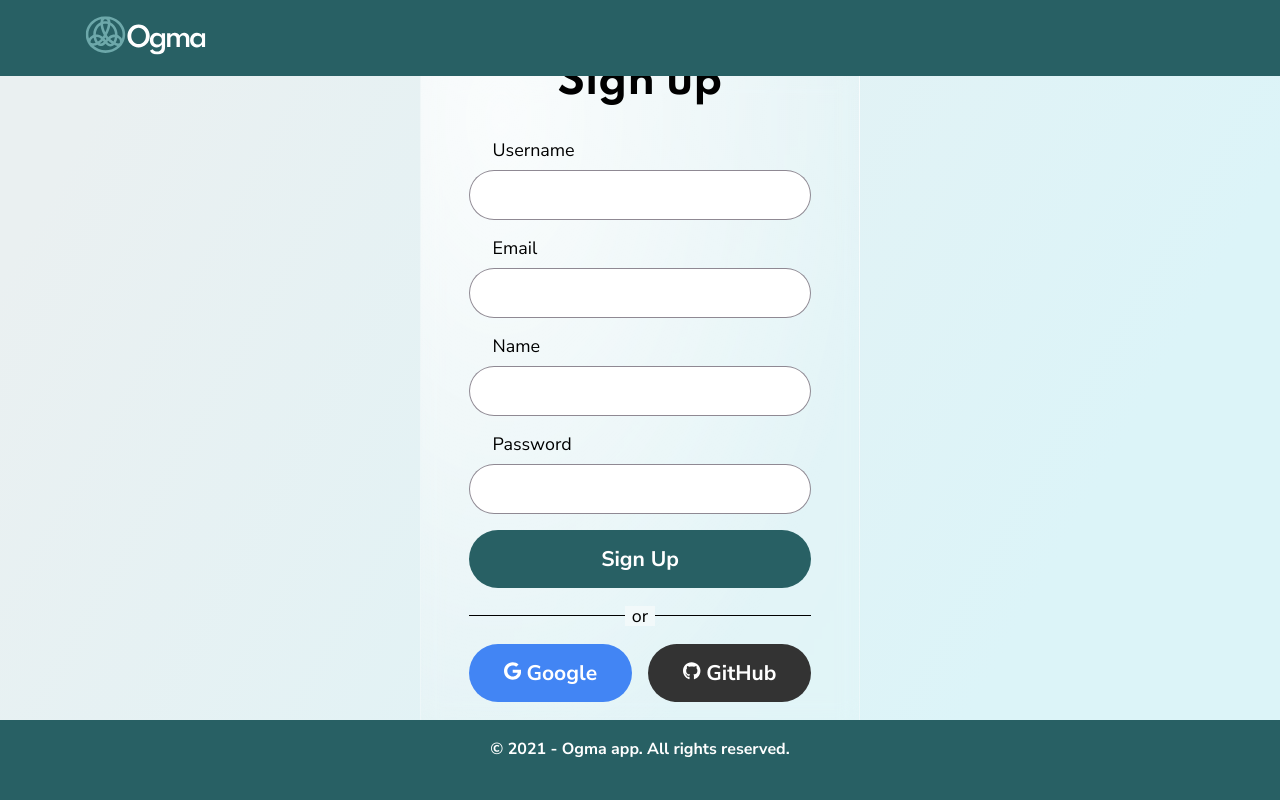
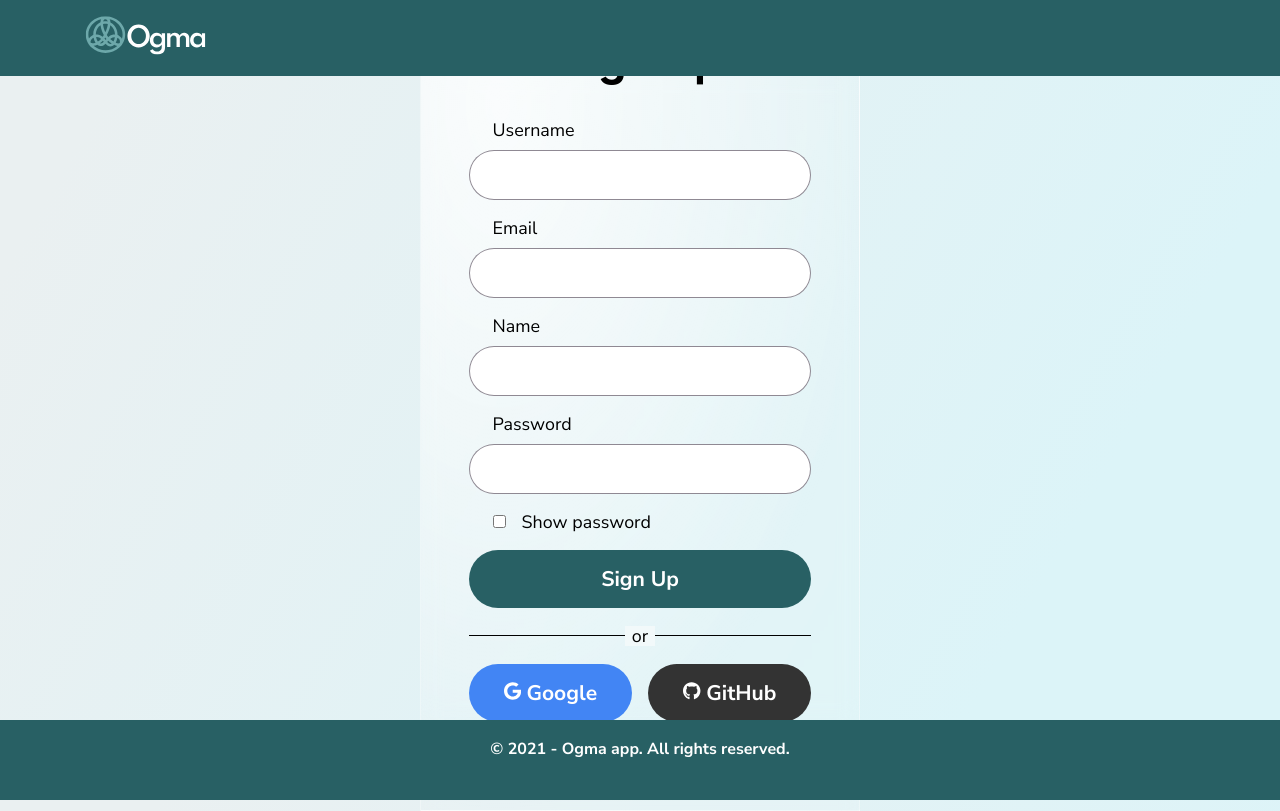
Before and after one commit to OgmaCapStone/ogma-client, a Next.js app: page /signup in a window 1280 px wide. Built offline with nearby package versions, Linux system fonts and the light colour scheme; no server answers.

Commit message:
➕ ADD: Show password option. Added a checkbox to display password on its current input.

```diff
--- a/pages/signup.js
+++ b/pages/signup.js
@@ -106,6 +106,22 @@ function signup() {
               required
             />
           </div>
+          <div className={styles.login__group_inline}>
+            <input
+              className={styles.login__checkbox}
+              id="showPassword"
+              name="showPassword"
+              type="checkbox"
+              onChange={(e) => {
+                if (e.target.checked) {
+                  document.querySelector("#password").type = "text";
+                } else {
+                  document.querySelector("#password").type = "password";
+                }
+              }}
+            />
+            <label htmlFor="showPassword">Show password</label>
+          </div>
           <button type="submit" className={styles.login__submit}>
             Sign Up
           </button>
--- a/styles/Login.module.scss
+++ b/styles/Login.module.scss
@@ -47,6 +47,11 @@
       margin-left: 1.5rem;
       margin-bottom: 0.5rem;
     }
+
+    &_inline {
+      margin-bottom: 1rem;
+      margin-left: 1.5rem;
+    }
   }
 
   &__input {
@@ -56,6 +61,10 @@
       width: 100%;
       max-width: none;
     }
+  }
+
+  &__checkbox {
+    margin-right: 1rem;
   }
 
   &__submit {
```
Also changed, not shown: pages/login.js (+16 -0 lines).
